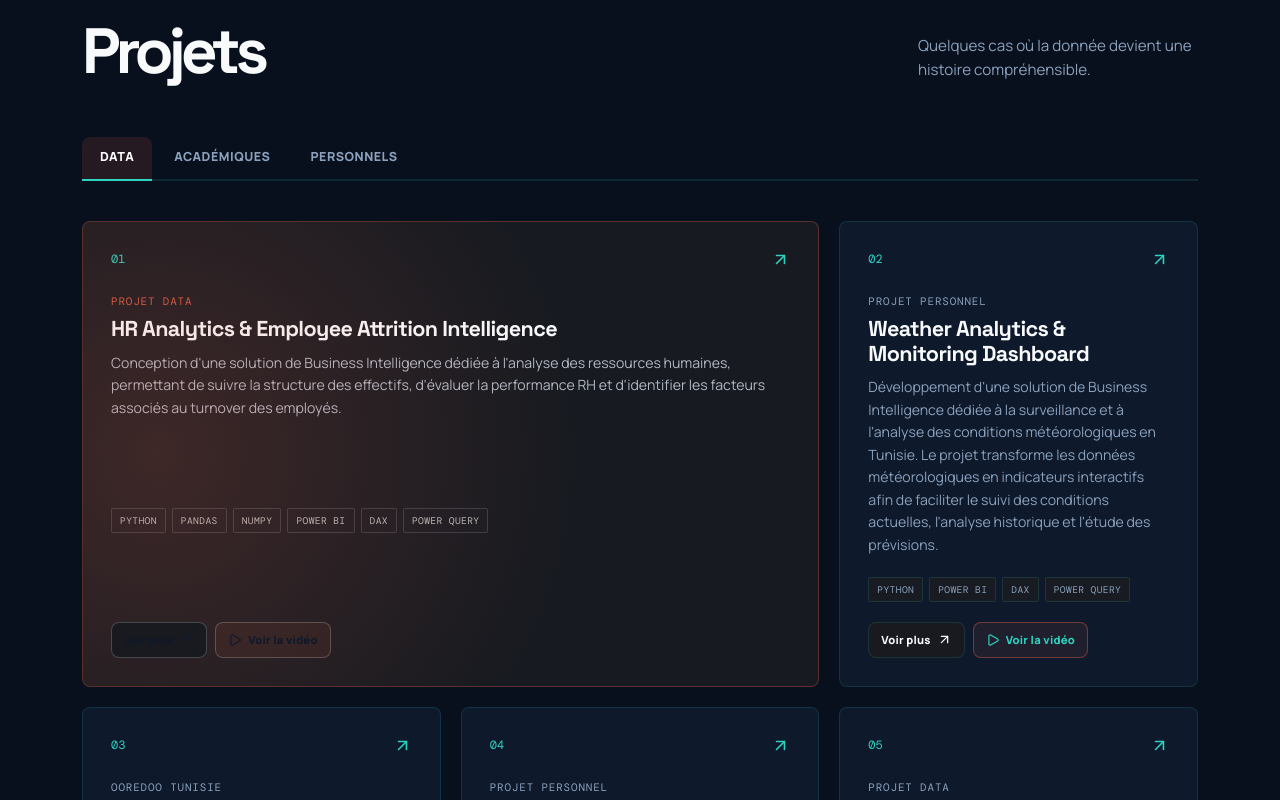
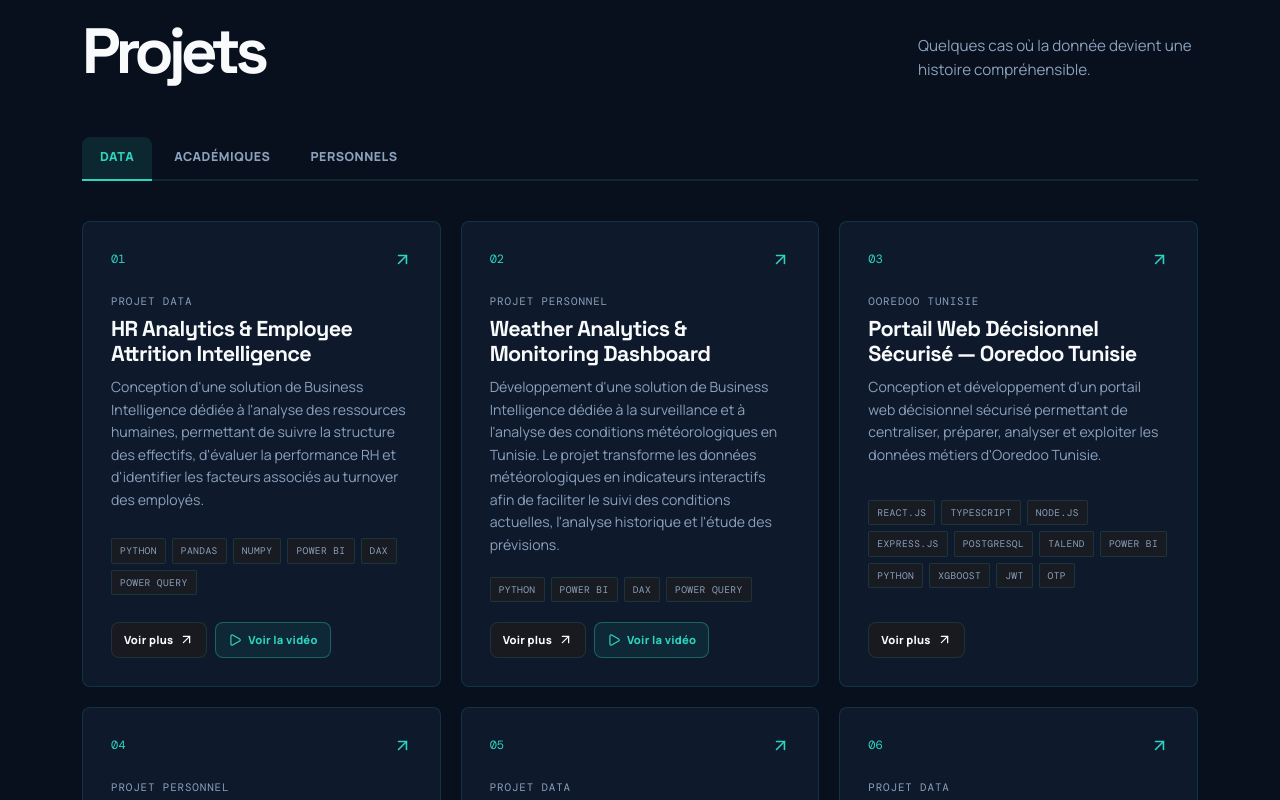
Before and after one commit to hazem897/Potfolio, a React (Vite) app: page / in a window 1280 px wide. Shown: the part 2620-3420 px from the top of the page. Built offline with nearby package versions, Linux system fonts and the light colour scheme.

Commit message:
Make first project card completely uniform with others, remove orange tint and featured span

```diff
--- a/src/assets/styles/style.css
+++ b/src/assets/styles/style.css
@@ -955,9 +955,9 @@ h2 {
 }
 
 .tabs button.active {
-  border-color: var(--coral);
-  color: #ffffff;
-  background: rgba(240, 100, 73, .12);
+  border-color: #2dd4bf;
+  color: #2dd4bf;
+  background: rgba(45, 212, 191, .12);
 }
 
 .tabs button:hover {
@@ -999,7 +999,7 @@ h2 {
 
 /* Top accent bar */
 .project-card::after {
-  background: linear-gradient(90deg, var(--coral), var(--yellow));
+  background: linear-gradient(90deg, #2dd4bf, #38bdf8);
   content: '';
   height: 3px;
   left: 0;
@@ -1017,7 +1017,7 @@ h2 {
   content: '';
   position: absolute;
   inset: 0;
-  background: radial-gradient(circle at 20% 20%, rgba(238, 101, 75, .06), transparent 65%);
+  background: radial-gradient(circle at 20% 20%, rgba(45, 212, 191, .06), transparent 65%);
   opacity: 0;
   transition: opacity 0.35s ease;
   pointer-events: none;
@@ -1028,9 +1028,9 @@ h2 {
 }
 
 .project-card:hover {
-  border-color: rgba(240, 100, 73, .5);
+  border-color: rgba(45, 212, 191, .5);
   transform: translateY(-8px);
-  box-shadow: 0 20px 48px rgba(0, 0, 0, 0.6), 0 0 20px rgba(240, 100, 73, 0.12);
+  box-shadow: 0 20px 48px rgba(0, 0, 0, 0.6), 0 0 20px rgba(45, 212, 191, 0.15);
 }
 
 .project-card:hover::after {
@@ -1038,25 +1038,25 @@ h2 {
 }
 
 .project-card.featured {
-  background: #171a20;
+  background: var(--white);
   color: var(--ink);
-  grid-column: span 2;
-  border-color: rgba(240, 100, 73, 0.3);
+  grid-column: auto;
+  border-color: var(--line);
 }
 
 .project-card.featured::before {
-  background: radial-gradient(circle at 10% 50%, rgba(240, 100, 73, .18), transparent 60%);
-  opacity: 1;
+  background: radial-gradient(circle at 20% 20%, rgba(45, 212, 191, .06), transparent 65%);
+  opacity: 0;
 }
 
 .project-card.featured:hover {
-  border-color: var(--coral);
-  box-shadow: 0 24px 60px rgba(0, 0, 0, .7), 0 0 30px rgba(240, 100, 73, 0.2);
+  border-color: rgba(45, 212, 191, .5);
+  box-shadow: 0 20px 48px rgba(0, 0, 0, 0.6), 0 0 20px rgba(45, 212, 191, 0.15);
 }
 
 .project-top {
   align-items: center;
-  color: var(--coral);
+  color: #2dd4bf;
   display: flex;
   font-family: 'DM Mono', monospace;
   font-size: .75rem;
@@ -1082,7 +1082,7 @@ h2 {
 }
 
 .featured .project-meta {
-  color: rgba(240, 100, 73, .85);
+  color: var(--muted);
 }
 
 .project-card h3 {
@@ -1101,7 +1101,7 @@ h2 {
 }
 
 .featured>p:not(.project-meta) {
-  color: #b0b8c4;
+  color: var(--muted);
 }
 
 .tags span {
@@ -1112,13 +1112,13 @@ h2 {
 }
 
 .project-card:hover .tags span {
-  border-color: rgba(240, 100, 73, 0.25);
+  border-color: rgba(45, 212, 191, 0.25);
 }
 
 .tags span:hover {
-  background: var(--coral-light);
-  border-color: var(--coral);
-  color: var(--coral);
+  background: rgba(45, 212, 191, 0.12);
+  border-color: #2dd4bf;
+  color: #2dd4bf;
   transform: translateY(-2px);
 }
 
@@ -1155,11 +1155,11 @@ h2 {
 }
 
 .project-action:hover {
-  background: var(--coral);
-  border-color: var(--coral);
-  color: #ffffff;
+  background: #2dd4bf;
+  border-color: #2dd4bf;
+  color: #040811;
   transform: translateY(-2px);
-  box-shadow: 0 6px 18px rgba(240, 100, 73, 0.35);
+  box-shadow: 0 6px 18px rgba(45, 212, 191, 0.35);
 }
 
 .project-action:hover svg {
@@ -1167,16 +1167,16 @@ h2 {
 }
 
 .project-action-video {
-  border-color: rgba(240, 100, 73, 0.4);
-  color: var(--coral);
-  background: rgba(240, 100, 73, 0.08);
+  border-color: rgba(45, 212, 191, 0.35);
+  color: #2dd4bf;
+  background: rgba(45, 212, 191, 0.08);
 }
 
 .project-action-video:hover {
-  background: var(--coral);
-  border-color: var(--coral);
-  color: #ffffff;
-  box-shadow: 0 6px 20px rgba(240, 100, 73, 0.45);
+  background: #2dd4bf;
+  border-color: #2dd4bf;
+  color: #040811;
+  box-shadow: 0 6px 20px rgba(45, 212, 191, 0.4);
 }
 
 .project-action-video:hover svg {
--- a/src/components/Projects.jsx
+++ b/src/components/Projects.jsx
@@ -71,7 +71,7 @@ export default function Projects({ activeTab, setActiveTab, onOpenDetails, onOpe
       <div className="project-grid">
         {visibleProjects.map((project, index) => (
           <article
-            className={`project-card reveal${index === 0 ? ' featured' : ''}`}
+            className="project-card reveal"
             key={`${activeTab}-${project.title}-${index}`}
             style={{ transitionDelay: `${index * 60}ms` }}
           >
```
